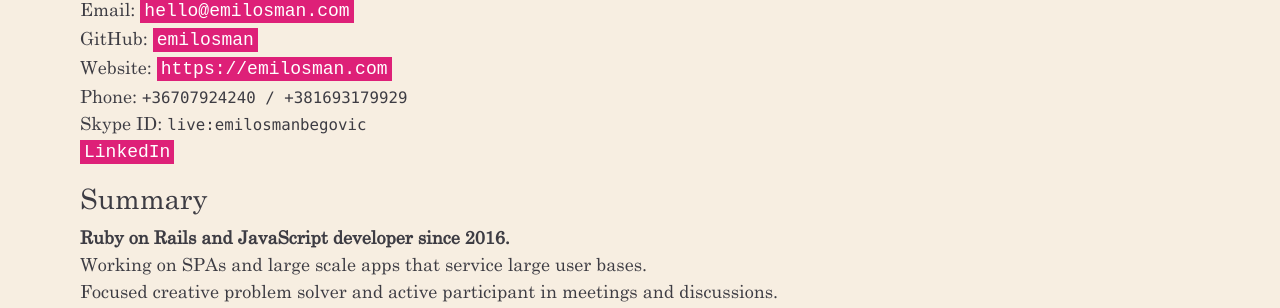
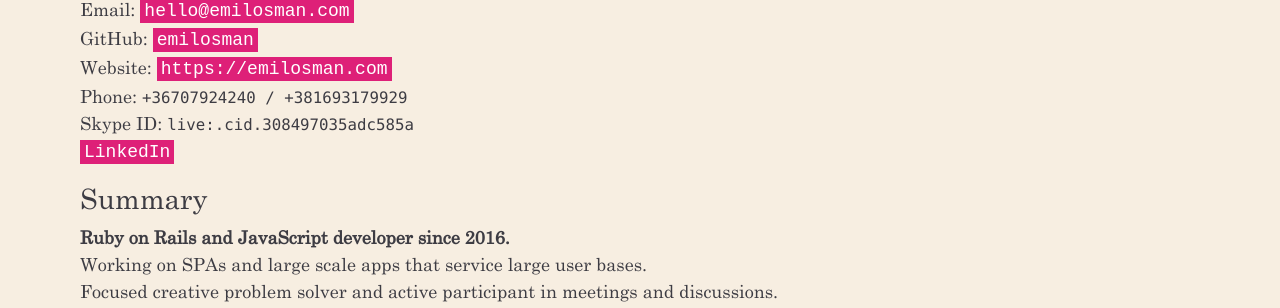
Before and after one commit to emilosmanbegovicmm/emilosman, a Jekyll site: the page built from cv.md, in a window 1280 px wide. Shown: the part 442-750 px from the top of the page. Built offline with Jekyll 4.4.1, drawn with Linux system fonts in a browser that asks for light colours; our own code applies the rules of GitHub Pages for plain Markdown files.

Commit message:
Update cv.md

```diff
--- a/cv.md
+++ b/cv.md
@@ -7,7 +7,7 @@ Email: [hello@emilosman.com](mailto:hello@emilosman.com)
 GitHub: [emilosman](https://www.github.com/emilosman)
 Website: [https://emilosman.com](https://emilosman.com)
 Phone: `+36707924240 / +381693179929`
-Skype ID: `live:emilosmanbegovic`
+Skype ID: `live:.cid.308497035adc585a`
 [LinkedIn](https://www.linkedin.com/in/emil-osmanbegovi%C4%87-357579123/)
 
 ### Summary
```
